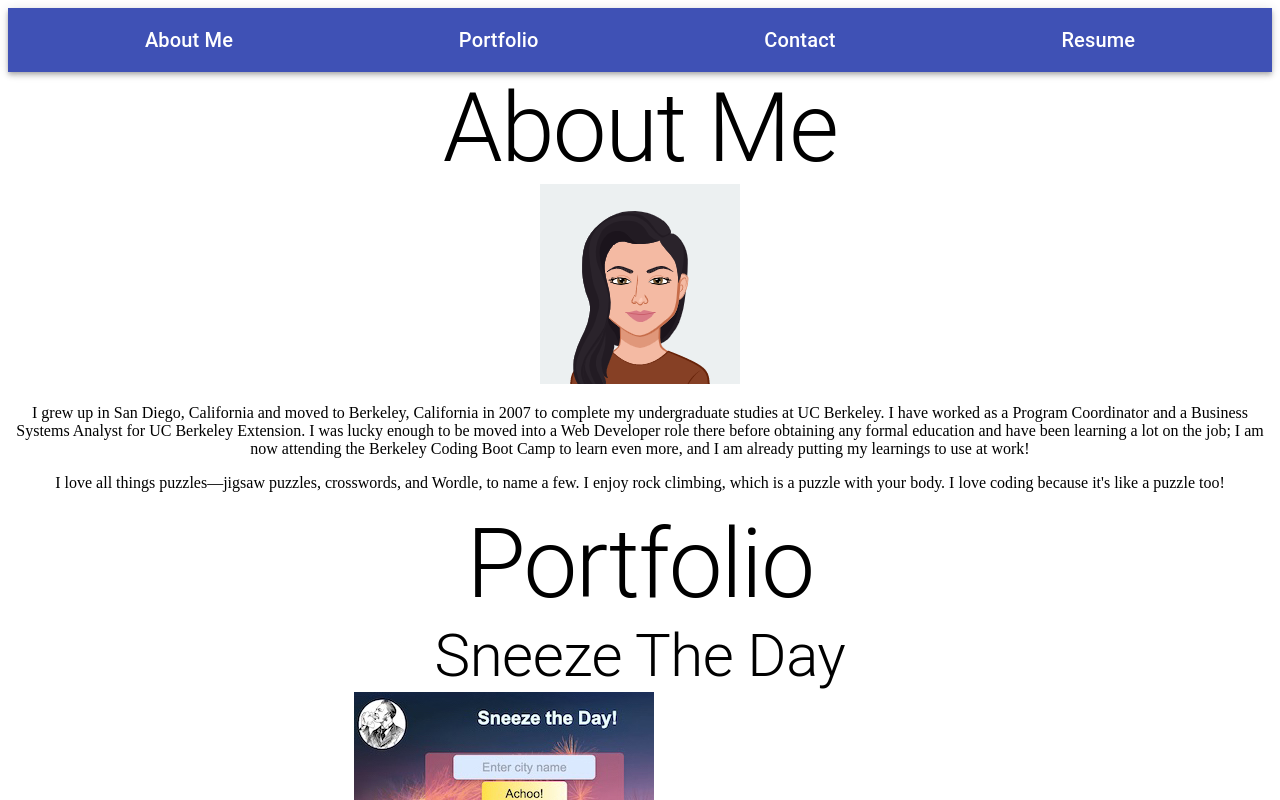
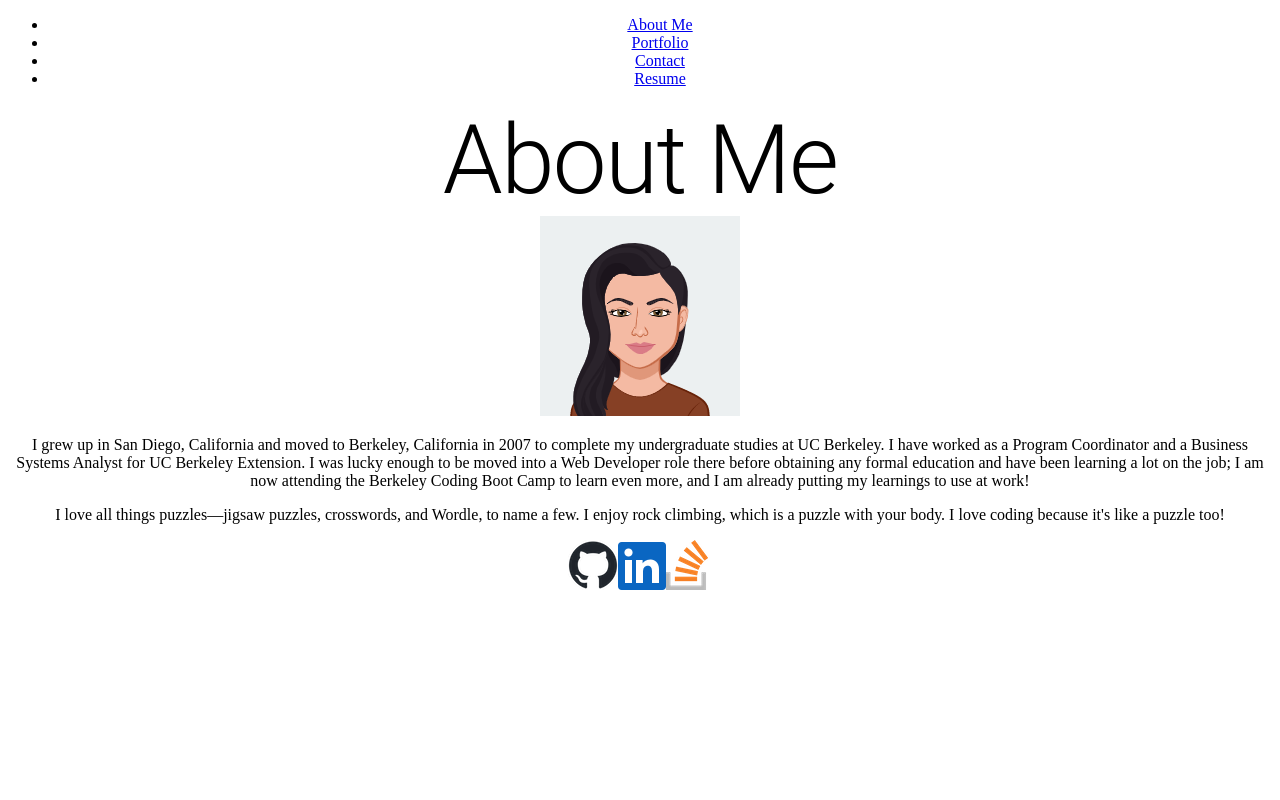
Before and after one commit to sendusyourbones/rebecca-react-portfolio, a React (Create React App) app: page / in a window 1280 px wide. Shown: the top 800 px of the page. Built offline with nearby package versions, Linux system fonts and the light colour scheme.

Commit message:
Add conditional rendering of components based on nav menu

```diff
--- a/src/App.js
+++ b/src/App.js
@@ -1,10 +1,6 @@
 import './App.css';
 import {
   Header,
-  About,
-  Portfolio,
-  Contact,
-  Resume,
   Footer
 } from './components';
 
@@ -12,10 +8,6 @@ function App() {
   return (
     <div className="App">
       <Header/>
-      <About/>
-      <Portfolio/>
-      <Contact/>
-      <Resume/>
       <Footer/>
     </div>
   );
--- a/src/components/Header.js
+++ b/src/components/Header.js
@@ -1,44 +1,37 @@
-import React from 'react';
-import { makeStyles } from '@material-ui/core/styles';
-import AppBar from '@material-ui/core/AppBar';
-import Toolbar from '@material-ui/core/Toolbar';
-import Typography from '@material-ui/core/Typography';
-// import IconButton from '@material-ui/core/IconButton';
-// import MenuIcon from '@material-ui/icons/Menu';
-
-const useStyles = makeStyles((theme) => ({
-  root: {
-    flexGrow: 1,
-  },
-  menuButton: {
-    marginRight: theme.spacing(2),
-  },
-  title: {
-    flexGrow: 1,
-  },
-}));
+import React, { useState } from 'react';
+import {
+  Navigation,
+  About,
+  Contact,
+  Portfolio,
+  Resume,
+} from '../components';
 
 export const Header = () => {
-  const classes = useStyles();
+
+  const [currentPage, setCurrentPage] = useState('About Me');
+
+  const renderPage = () => {
+    if (currentPage === 'About Me') {
+        return <About/>;
+    }
+    if (currentPage === 'Portfolio') {
+        return <Portfolio/>;
+    }
+    if (currentPage === 'Contact') {
+        return <Contact/>;
+    }
+    if (currentPage === 'Resume') {
+        return <Resume/>;
+    }
+  };
+
+  const handlePageChange = (page) => setCurrentPage(page);
 
   return (
-    <div className={classes.root}>
-      <AppBar position="static">
-        <Toolbar>
-          <Typography variant="h6" className={classes.title}>
-            About Me
-          </Typography>
-          <Typography variant="h6" className={classes.title}>
-            Portfolio
-          </Typography>
-          <Typography variant="h6" className={classes.title}>
-            Contact
-          </Typography>
-          <Typography variant="h6" className={classes.title}>
-            Resume
-          </Typography>
-        </Toolbar>
-      </AppBar>
+    <div>
+        <Navigation currentPage={currentPage} handlePageChange={handlePageChange} />
+        {renderPage()}
     </div>
   );
 }
--- /dev/null
+++ b/src/components/Navigation.js
@@ -0,0 +1,46 @@
+import React from 'react';
+
+export const Navigation = ({ currentPage, handlePageChange }) => {
+    return (
+        <ul className="nav nav-tabs">
+            <li className="nav-item">
+                <a
+                    href="#about"
+                    onClick={() => handlePageChange('About Me')}
+                    className={currentPage === 'About Me' ? 'nav-link active' : 'nav-link'}
+                >
+                    About Me
+                </a>
+            </li>
+            <li className="nav-item">
+                <a
+                    href="#portfolio"
+                    onClick={() => handlePageChange('Portfolio')}
+                    className={currentPage === 'Portfolio' ? 'nav-link active' : 'nav-link'}
+                >
+                    Portfolio
+                </a>
+            </li>
+            <li className="nav-item">
+                <a
+                    href="#contact"
+                    onClick={() => handlePageChange('Contact')}
+                    className={currentPage === 'Contact' ? 'nav-link active' : 'nav-link'}
+                >
+                    Contact
+                </a>
+            </li>
+            <li className="nav-item">
+                <a
+                    href="#resume"
+                    onClick={() => handlePageChange('Resume')}
+                    className={currentPage === 'Resume' ? 'nav-link active' : 'nav-link'}
+                >
+                    Resume
+                </a>
+            </li>
+        </ul>
+    );
+}
+
+export default Navigation;
--- a/src/components/About.js
+++ b/src/components/pages/About.js
@@ -2,7 +2,7 @@ import React from 'react';
 import {
     Typography,
 } from '@material-ui/core';
-import Avatar from '../assets/images/avatar.png';
+import Avatar from '../../assets/images/avatar.png';
 
 export const About = () => {
     return (
--- a/src/components/Resume.js
+++ b/src/components/pages/Resume.js
@@ -1,5 +1,5 @@
 import React from 'react';
-import ResumePDF from '../assets/files/Rebecca-Roos-resume.pdf';
+import ResumePDF from '../../assets/files/Rebecca-Roos-resume.pdf';
 
 import { Typography } from '@material-ui/core';
 
```
Also changed, not shown: src/components/index.js (+5 -5 lines), src/components/pages/Portfolio.js (renamed from src/components/Portfolio.js, +7 -7 lines), src/components/pages/Contact.js (renamed from src/components/Contact.js).
